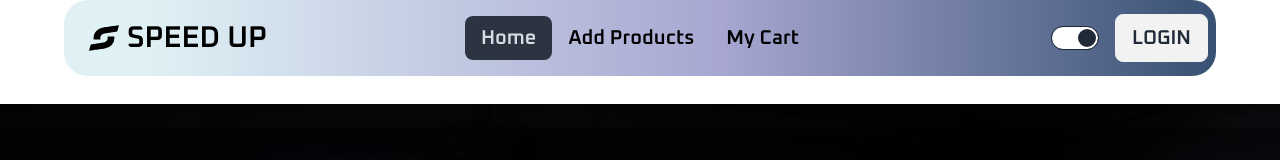
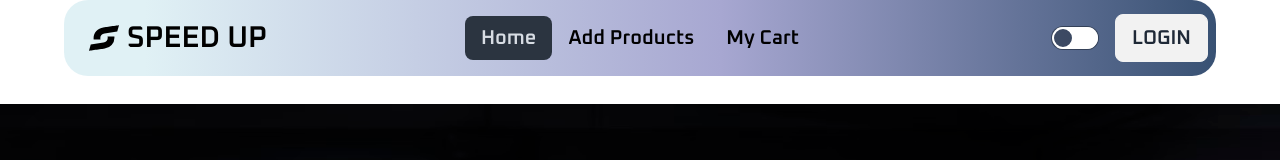
Before and after one commit to nawrin1/speed-up-client, a React (Vite) app: page / in a window 1280 px wide. Shown: the top 160 px of the page. Built offline with nearby package versions, Linux system fonts and the light colour scheme; no server answers.

Commit message:
toggle button edited

```diff
--- a/src/components/Header/Header.jsx
+++ b/src/components/Header/Header.jsx
@@ -62,7 +62,7 @@ const Header = ({setToggle,toggle}) => {
             </div>
             <div className="navbar-end gap-4 flex flex-col lg:flex-row md:flex-row">
 
-            <input type="checkbox" className="toggle" onClick={()=>handleToggle(!toggle)} checked />
+            <input type="checkbox" className="toggle" onClick={()=>handleToggle(!toggle)} />
                         {/* <div onClick={()=>handleToggle(!toggle)}><ToggleButton
              /></div> */}
             {user?<><h2 className="focus-visible:">{`${user.displayName}`}</h2>
```
